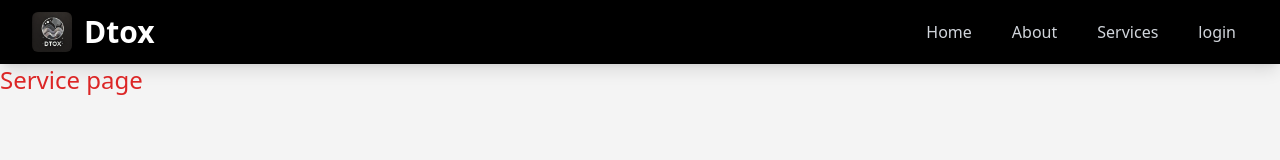
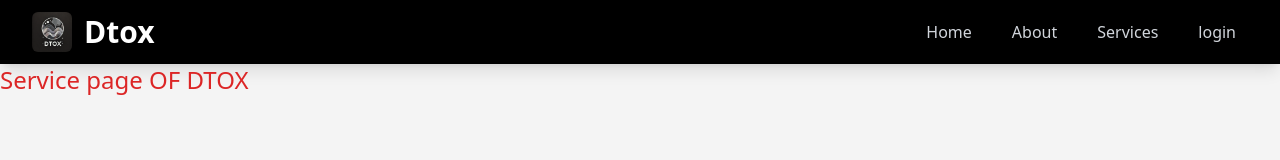
Before and after one commit to JagsinH/Dtox, a React (Vite) app: page /services in a window 1280 px wide. Shown: the top 160 px of the page. Built offline with nearby package versions, Linux system fonts and the light colour scheme.

Commit message:
changed service.jsx

```diff
--- a/src/components/Services.jsx
+++ b/src/components/Services.jsx
@@ -2,7 +2,7 @@ import React from 'react'
 
 const Services = () => {
   return (
-    <div className='text-2xl text-red-600'>Service page</div>
+    <div className='text-2xl text-red-600'>Service page OF DTOX</div>
   )
 }
 
```
